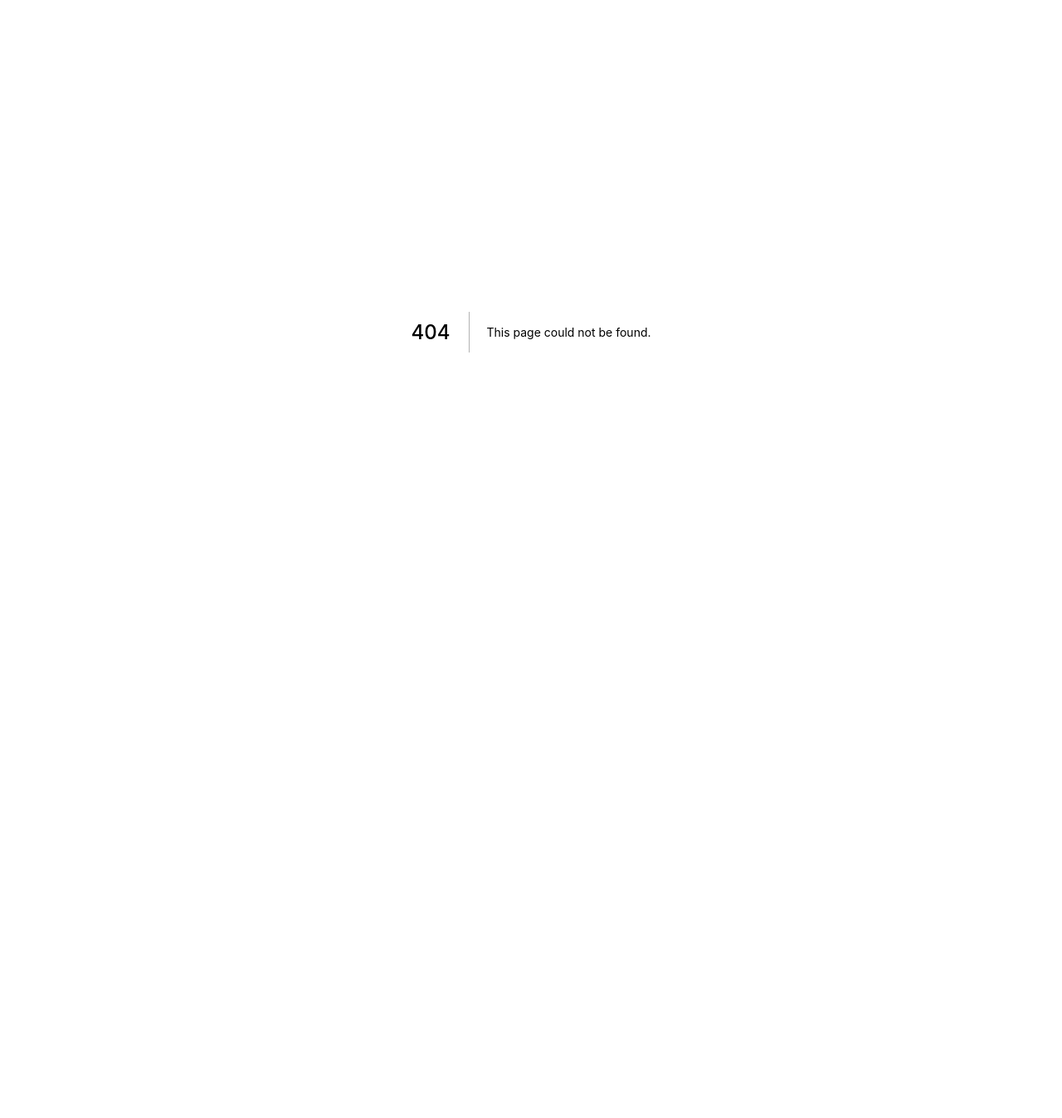
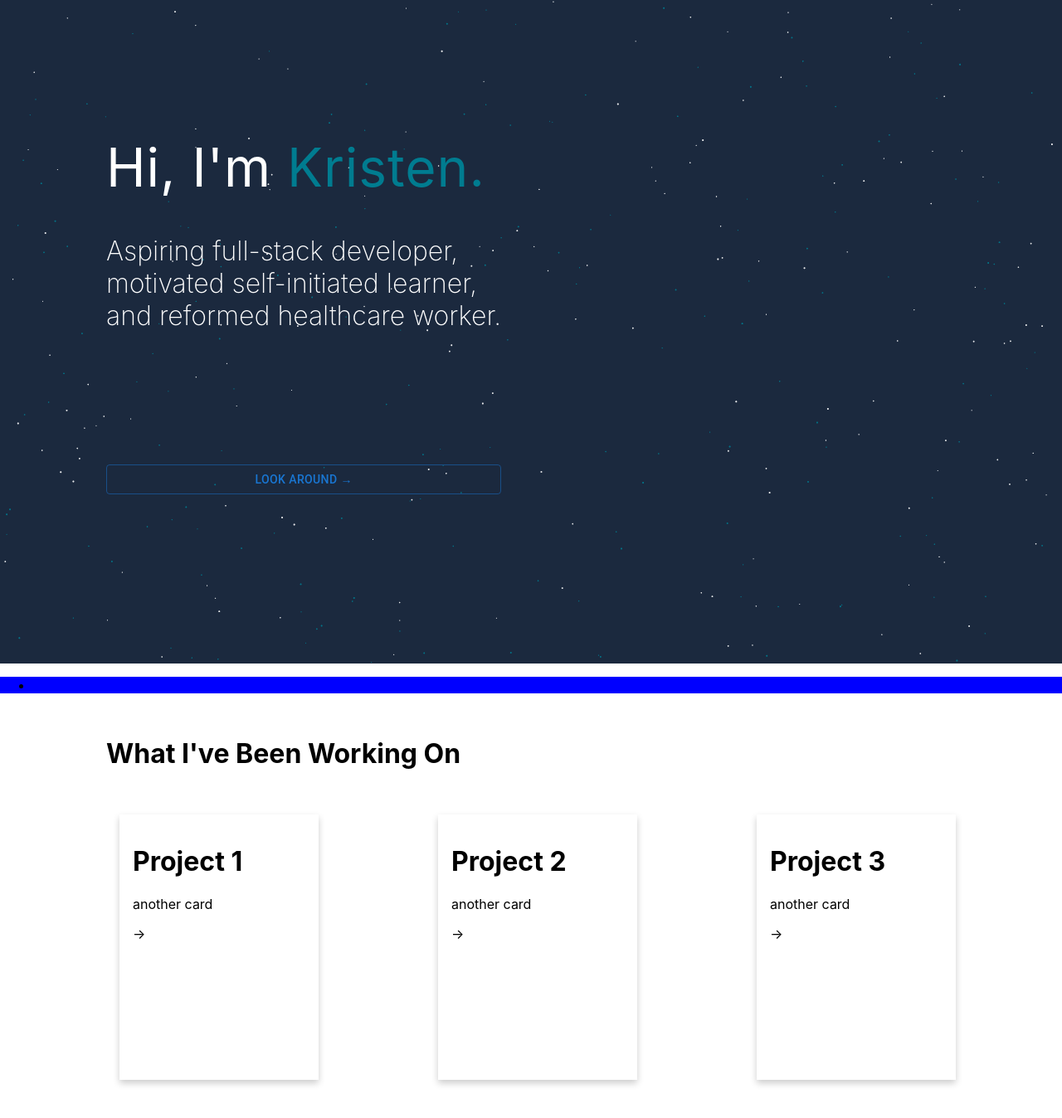
Before and after one commit to kristencoy/portfolio, a Next.js app: page /lab in a window 1280 px wide. Before the commit this address had no page. Shown: the top 1348 px of the page at 83% size. Before the commit the page ends 800 px from the top, so only its background shows below. Built offline with nearby package versions, Linux system fonts and the light colour scheme.

Commit message:
initial commit

```diff
--- /dev/null
+++ b/pages/lab.js
@@ -0,0 +1,208 @@
+import Particles from "react-tsparticles";
+import { css } from "@emotion/react";
+import ProjectCard from "../src/components/ProjectCard";
+import Link from "next/link";
+import Button from "@mui/material/button";
+import Navbar from "../src/components/Navbar";
+
+const headerStyle = css`
+  height: 100vh;
+`;
+
+const containerStyle = css`
+  display: flex;
+  flex-direction: column;
+  position: relative;
+  height: 100vh;
+  background-color: white;
+  align-items: center;
+  width: 100%;
+`;
+
+const contentContainer = css`
+  left: 10%;
+  width: 80%;
+  padding-top: 2rem;
+`;
+
+const projectContainer = css`
+  display: flex;
+  flex-direction: row;
+  justify-content: space-evenly;
+  width: 100%;
+`;
+
+const titleContainerStyle = css`
+  display: flex;
+  flex-direction: column;
+  position: absolute;
+  z-index: 10;
+  top: 15%;
+  left: 10%;
+  color: white;
+  font-weight: 200;
+  font-size: 2rem;
+`;
+
+const titleStyle = css`
+  color: white;
+  font-weight: 400;
+  font-size: 4rem;
+  letter-spacing: 1px;
+  z-index: 10;
+`;
+
+const titleColor = css`
+  color: #007c90;
+  font-size: inherit;
+  display: inline;
+`;
+
+const Lab = () => {
+  const particlesInit = async (main) => {
+    console.log(main);
+
+    // you can initialize the tsParticles instance (main) here, adding custom shapes or presets
+    // this loads the tsparticles package bundle, it's the easiest method for getting everything ready
+    // starting from v2 you can add only the features you need reducing the bundle size
+    // await loadFull(main);
+  };
+
+  const particlesLoaded = (container) => {
+    console.log(container);
+  };
+
+  return (
+    <>
+      <div css={headerStyle}>
+        <div css={titleContainerStyle}>
+          <h1 css={titleStyle}>
+            Hi, I'm <span css={titleColor}>Kristen.</span>
+          </h1>
+          <span>Aspiring full-stack developer,</span>
+          <span>motivated self-initiated learner,</span>
+          <span>and reformed healthcare worker.</span>
+          <Link href="#projects-section" passHref>
+            <Button variant="outlined" sx={{ marginTop: 20 }}>
+              Look around &rarr;
+            </Button>
+          </Link>
+        </div>
+        <Particles
+          id="tsparticles"
+          height="100vh"
+          init={particlesInit}
+          loaded={particlesLoaded}
+          options={{
+            fullScreen: { enable: false, zIndex: 0 },
+            background: {
+              color: {
+                value: "#1b293e",
+              },
+            },
+            fpsLimit: 120,
+            interactivity: {
+              detectsOn: "canvas",
+              events: {
+                onClick: {
+                  enable: true,
+                  mode: "push",
+                },
+                onHover: {
+                  enable: true,
+                  mode: "connect",
+                },
+                resize: true,
+              },
+              modes: {
+                push: {
+                  quantity: 4,
+                },
+                connect: {
+                  distance: 75,
+                  radius: 250,
+                  lineLinked: { opacity: 0.3 },
+                },
+              },
+            },
+            particles: {
+              color: {
+                value: ["#ffffff", "#007c90"],
+              },
+              links: {
+                color: "#ffffff",
+                distance: 150,
+                enable: false,
+                opacity: 0.3,
+                width: 1,
+              },
+              collisions: {
+                enable: true,
+              },
+              move: {
+                direction: "none",
+                enable: true,
+                outModes: {
+                  default: "bounce",
+                },
+                random: true,
+                speed: 0.5,
+                straight: false,
+              },
+              number: {
+                density: {
+                  enable: true,
+                  area: 750,
+                },
+                value: 250,
+              },
+              opacity: {
+                value: 0.7,
+              },
+              shape: {
+                type: "circle",
+              },
+              size: {
+                value: { min: 0.5, max: 1 },
+              },
+            },
+            detectRetina: true,
+          }}
+        />
+      </div>
+      <Navbar />
+      <div id="projects-section" css={containerStyle}>
+        <div css={contentContainer}>
+          <h1>What I've Been Working On</h1>
+        </div>
+        {/* <Card sx={{ maxHeight: 400 }} variant="outlined">
+          <CardContent>
+            <Typography variant="h3" gutterBottom>
+              Card component
+            </Typography>
+            <Typography variant="h5">Card stuff</Typography>
+          </CardContent>
+        </Card> */}
+        <div css={projectContainer}>
+          <ProjectCard>
+            <h1>Project 1</h1>
+            <p>another card</p>
+            <a href="">&rarr;</a>
+          </ProjectCard>
+          <ProjectCard>
+            <h1>Project 2</h1>
+            <p>another card</p>
+            <a href="">&rarr;</a>
+          </ProjectCard>
+          <ProjectCard>
+            <h1>Project 3</h1>
+            <p>another card</p>
+            <a href="">&rarr;</a>
+          </ProjectCard>
+        </div>
+      </div>
+    </>
+  );
+};
+
+export default Lab;
--- /dev/null
+++ b/src/components/Navbar.js
@@ -0,0 +1,23 @@
+import { css } from "@emotion/react";
+
+const navBar = css`
+  position: sticky;
+  width: 100%;
+  height: 20px;
+  background-color: blue;
+  top: 0;
+`;
+
+function Navbar() {
+  return (
+    <nav css={navBar}>
+      <ul>
+        <li></li>
+        <li></li>
+        <li></li>
+      </ul>
+    </nav>
+  );
+}
+
+export default Navbar;
--- /dev/null
+++ b/src/components/ProjectCard.js
@@ -0,0 +1,17 @@
+import React from "react";
+import { css } from "@emotion/react";
+
+const style = css`
+  box-shadow: 0 4px 8px 0 rgba(0, 0, 0, 0.2);
+  height: 20rem;
+  width: 15rem;
+  margin-left: 1rem;
+  margin-top: 2rem;
+  padding: 1rem;
+`;
+
+function ProjectCard(props) {
+  return <div css={style}>{props.children}</div>;
+}
+
+export default ProjectCard;
--- a/styles/globals.css
+++ b/styles/globals.css
@@ -4,6 +4,7 @@ body {
   margin: 0;
   font-family: -apple-system, BlinkMacSystemFont, Segoe UI, Roboto, Oxygen,
     Ubuntu, Cantarell, Fira Sans, Droid Sans, Helvetica Neue, sans-serif;
+  scroll-behavior: smooth;
 }
 
 a {
```
Also changed, not shown: package.json (+6 -1 lines), pages/index.js (+11 -6 lines), styles/Home.module.css (+12 -0 lines), .babelrc (added), 2 other files (tests, documents, lock files or other folders).
